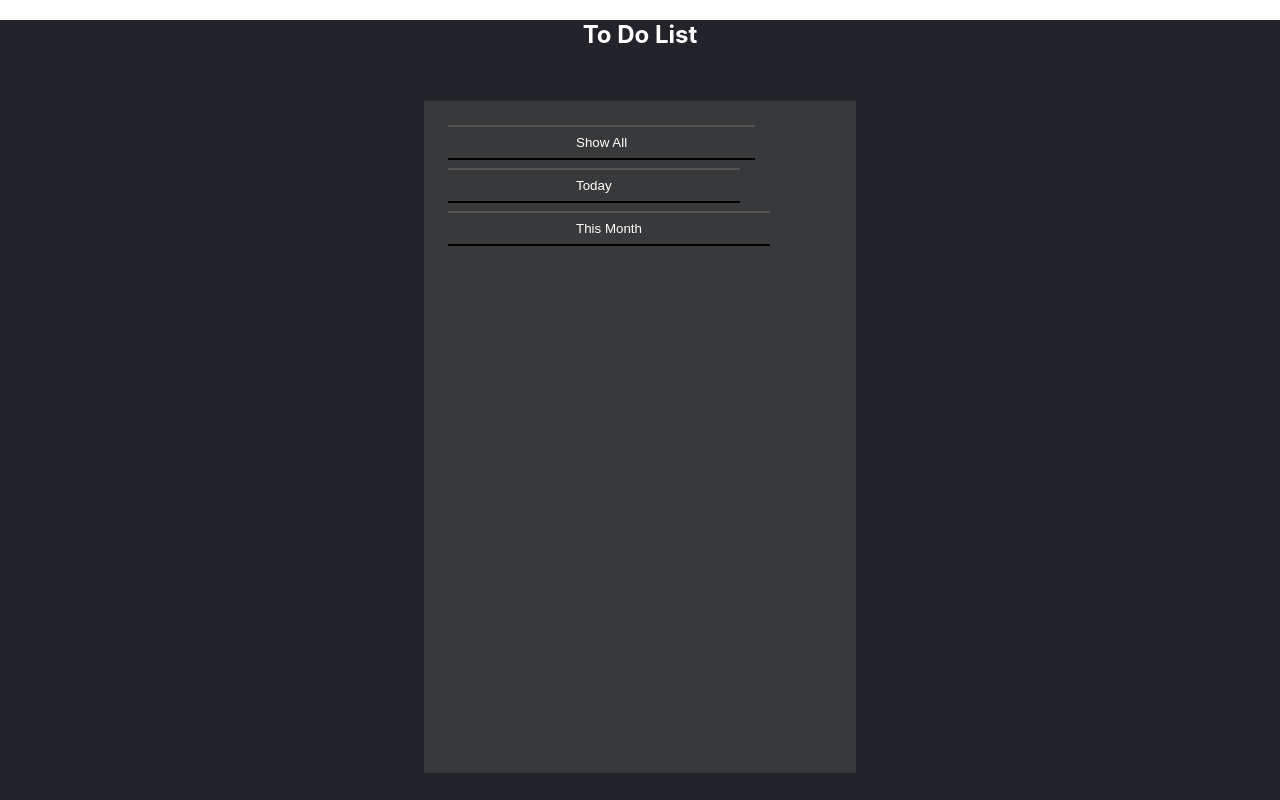
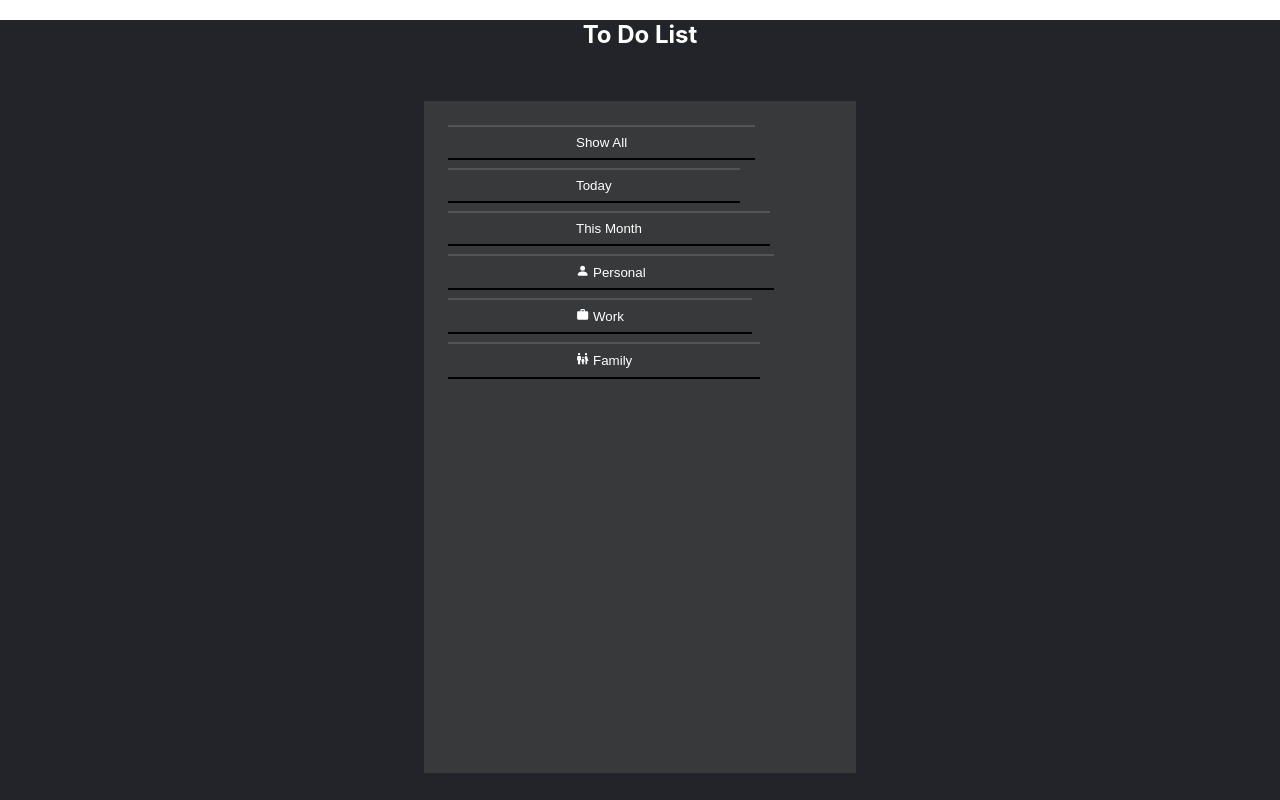
Before and after one commit to Yunhao-Luo/to-do-list-react, a React (Create React App) app: page / in a window 1280 px wide. Shown: the top 800 px of the page. Built offline with nearby package versions, Linux system fonts and the light colour scheme.

Commit message:
added tag filter

```diff
--- a/src/App.js
+++ b/src/App.js
@@ -110,13 +110,47 @@ function App() {
     });
   };
 
+  const onPersonal = () => {
+    setFilteredToDos(ToDos);
+    setFilteredToDos((prevToDos) => {
+      return prevToDos.filter((todo) => {
+        return todo.tag === "Personal";
+      });
+    });
+  };
+
+  const onWork = () => {
+    setFilteredToDos(ToDos);
+    setFilteredToDos((prevToDos) => {
+      return prevToDos.filter((todo) => {
+        return todo.tag === "Work";
+      });
+    });
+  };
+
+  const onFamily = () => {
+    setFilteredToDos(ToDos);
+    setFilteredToDos((prevToDos) => {
+      return prevToDos.filter((todo) => {
+        return todo.tag === "Family";
+      });
+    });
+  };
+
   return (
     <div className="App">
-      <h2 style={ {color:"white"} }>To Do List</h2>
+      <h2 style={{ color: "white" }}>To Do List</h2>
       <div>
         <div className="main-container">
           <Card className="left-bar">
-            <SideBar onAll={onAll} onToday={onToday} onMonth={onMonth}/>
+            <SideBar
+              onAll={onAll}
+              onToday={onToday}
+              onMonth={onMonth}
+              onPersonal={onPersonal}
+              onWork={onWork}
+              onFamily={onFamily}
+            />
           </Card>
           <Card className="todos">
             <div className="content__container">
--- a/src/components/SideBar/SideBar.js
+++ b/src/components/SideBar/SideBar.js
@@ -1,4 +1,10 @@
 import "./SideBar.css";
+import {
+  MdWork,
+  MdOutlineFamilyRestroom,
+} from "react-icons/md";
+
+import {BsFillPersonFill} from "react-icons/bs"
 
 const SideBar = (props) => {
 
@@ -14,6 +20,16 @@ const SideBar = (props) => {
     props.onMonth();
   };
 
+  const personalController = () => {
+    props.onPersonal();
+  };
+  const workController = () => {
+    props.onWork();
+  };
+  const familyController = () => {
+    props.onFamily();
+  };
+
   return (
     <div>
       <button className="button" onClick={allController}>
@@ -25,6 +41,15 @@ const SideBar = (props) => {
       <button className="button" onClick={monthController}>
         <div>This Month</div>
       </button>
+      <button className="button" onClick={personalController}>
+        <div>{ <BsFillPersonFill /> } Personal</div>
+      </button>
+      <button className="button" onClick={workController}>
+        <div>{ <MdWork /> } Work</div>
+      </button>
+      <button className="button" onClick={familyController}>
+        <div>{ <MdOutlineFamilyRestroom />} Family</div>
+      </button>
     </div>
   );
 };
--- a/src/components/ToDo/Item.js
+++ b/src/components/ToDo/Item.js
@@ -2,9 +2,10 @@ import Card from "../UI/Card";
 import "./Items.css";
 import {
   MdWork,
-  MdOutlineFamilyRestroom,
-  MdOutlinePersonalInjury,
+  MdOutlineFamilyRestroom
 } from "react-icons/md";
+
+import {BsFillPersonFill} from "react-icons/bs"
 
 const Item = (props) => {
   const onComplete = () => {
@@ -29,7 +30,7 @@ const Item = (props) => {
               <div className="todo-item__tag">{props.obj.tag}</div>
               {props.obj.tag === "Work" && <MdWork />}
               {props.obj.tag === "Family" && <MdOutlineFamilyRestroom />}
-              {props.obj.tag === "Personal" && <MdOutlinePersonalInjury />}
+              {props.obj.tag === "Personal" && <BsFillPersonFill />}
             </div>
           </div>
           <div className="todo-item__due">
```
